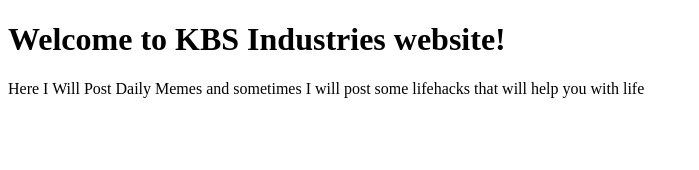
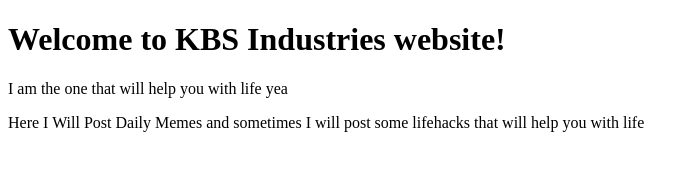
Before and after one commit to kbsheath/kbsheath.github.io, a plain HTML site: page index.html in a window 1280 px wide. Shown: the whole page, without its empty margins (0-699 px from the left). Drawn offline with Linux system fonts and the light colour scheme.

Commit message:
Update index.html

```diff
--- a/index.html
+++ b/index.html
@@ -5,7 +5,8 @@
 </head>
 <body>
 <h1>Welcome to KBS Industries website!</h1>
-  <p>Here I Will Post Daily Memes and sometimes I will post some lifehacks that will help you with life</p>
+  <p>I am the one that will help you with life yea</p>
+  <p> Here I Will Post Daily Memes and sometimes I will post some lifehacks that will help you with life</p>
 
 </body>
 </html>
```
